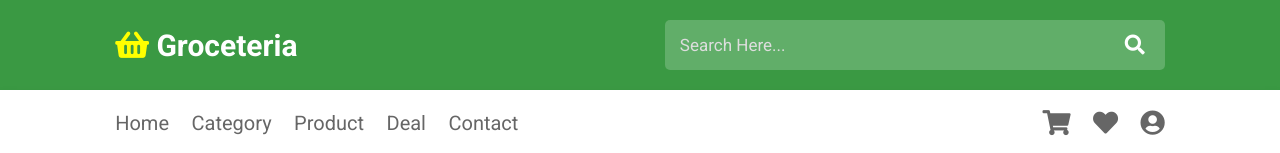
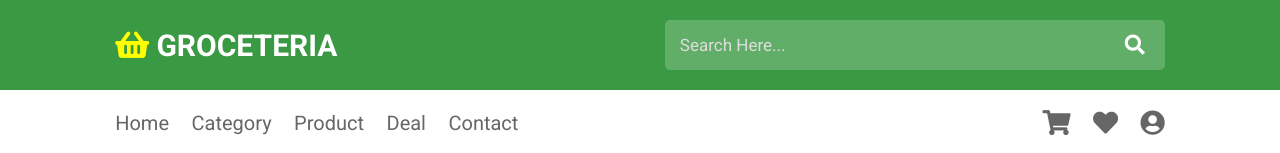
Before and after one commit to amirali72/groceteria.github.io, a plain HTML site: page index.html in a window 1280 px wide. Shown: the top 153 px of the page. Drawn offline with nearby package versions, Linux system fonts and the light colour scheme.

Commit message:
Update index.html

```diff
--- a/index.html
+++ b/index.html
@@ -25,7 +25,7 @@
 
         <div class="header-2">
 
-            <a href="#" class="logo"> <i class="fas fa-shopping-basket"></i> Groceteria </a>
+            <a href="#" class="logo"> <i class="fas fa-shopping-basket"></i> GROCETERIA </a>
 
             <form action="" class="search-bar-container">
                 <input type="search" id="search-bar" placeholder="search here...">
```
